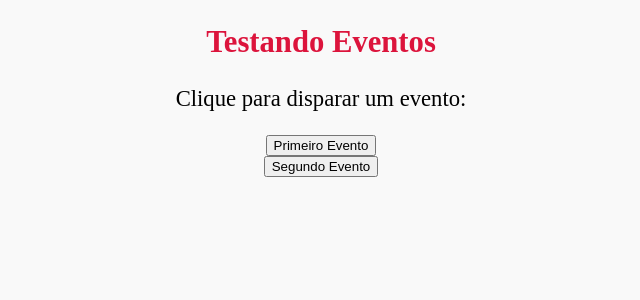
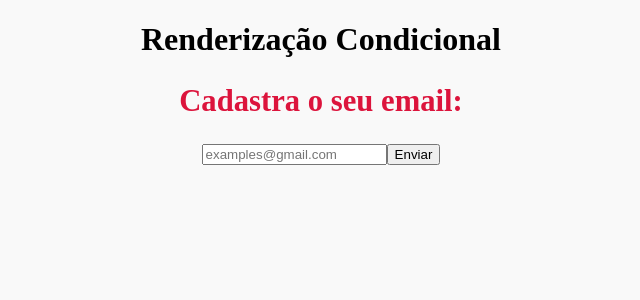
Before and after one commit to LetFa/meu-projeto, a React (Create React App) app: page / in a window 1280 px wide. Shown: the top 300 px of the page, without its empty margins (319-959 px from the left). Built offline with nearby package versions, Linux system fonts and the light colour scheme.

Commit message:
renderização condicional

```diff
--- a/src/App.js
+++ b/src/App.js
@@ -1,14 +1,12 @@
 import './App.css'
-import Eventos from './components/Eventos';
-
-
+import Condicional from './components/Condicional';
 
 function App() {
 
   return (
     <div className="App">
-       <h2>Testando Eventos</h2>
-       <Eventos  />
+      <h1>Renderização Condicional</h1>
+      <Condicional />
     </div>
   );
 }
--- /dev/null
+++ b/src/components/Condicional.js
@@ -0,0 +1,37 @@
+import { useState } from 'react'
+
+function Condicional(){
+
+
+  const [email, setEmail] = useState();
+  const [userEmail, setUserEmail] = useState();
+
+  function enviarEmail(e){
+    e.preventDefault()
+    setUserEmail(email)
+
+  }
+
+  function limparEmail(){
+    setUserEmail('');
+  }
+
+
+  return(
+    <div>
+       <h2>Cadastra o seu email:</h2>
+       <form>
+        <input type="email" name="email" id="email" placeholder='examples@gmail.com' onChange={(e) => setEmail(e.target.value) }></input>
+        <button type='submit' onClick={enviarEmail}>Enviar</button>
+       </form>
+       {userEmail && (
+          <div>
+            <p>o email do usuário é: {userEmail}</p>
+            <button  onClick={limparEmail}>Limpar email</button>
+          </div>
+       )}
+    </div>
+  );
+}
+
+export default Condicional
```
